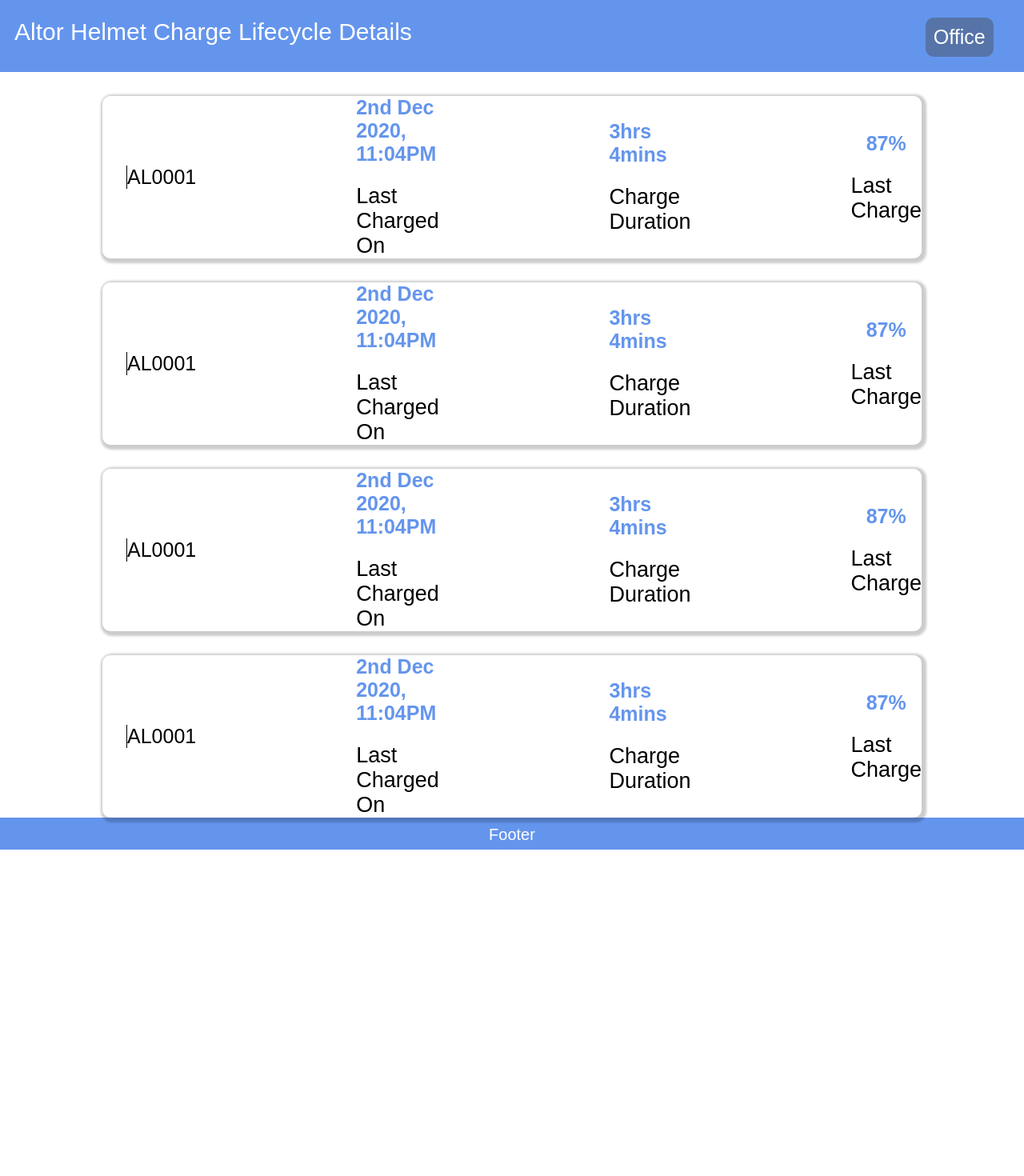
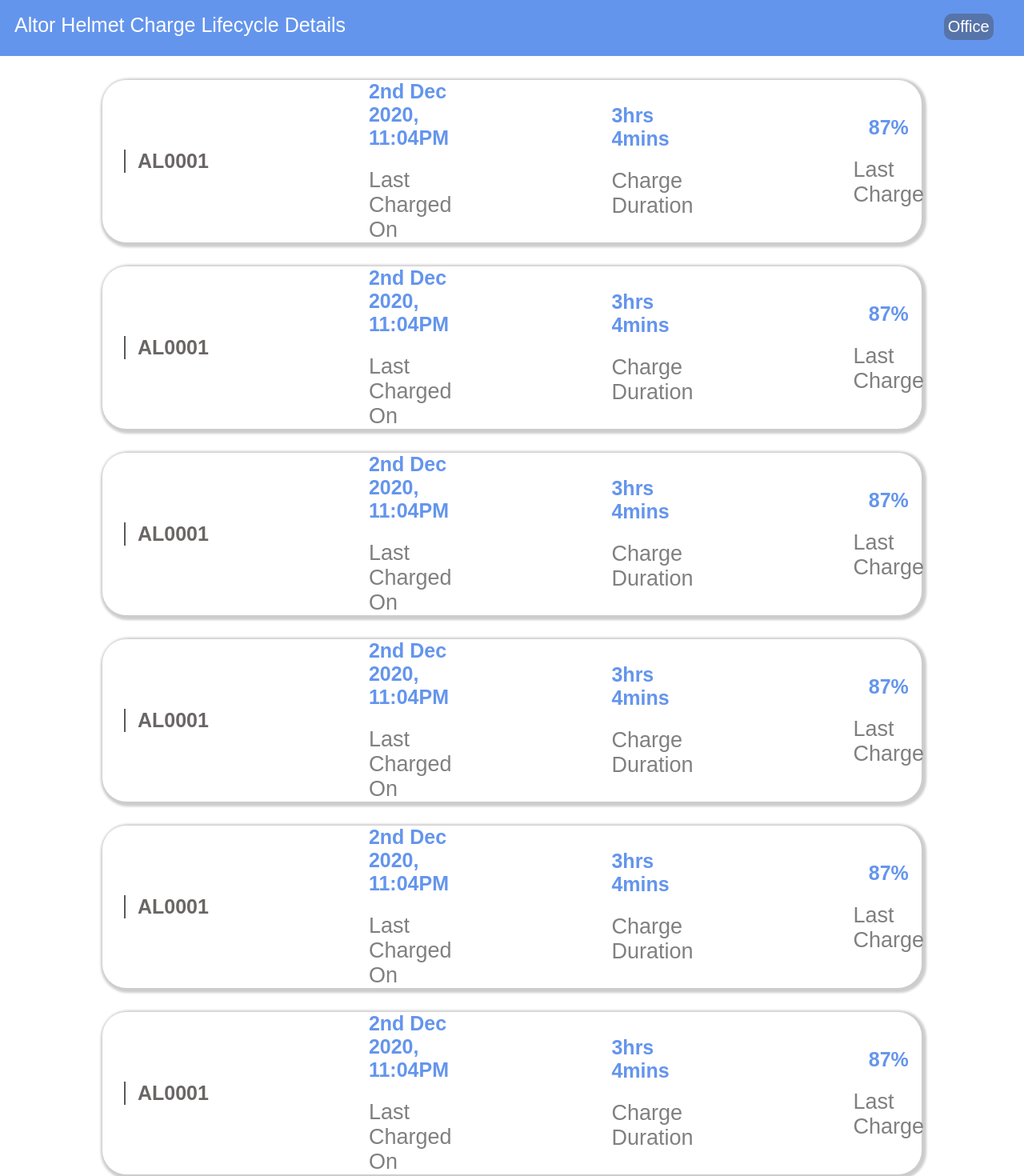
Before and after one commit to Soumil007/HelmetChaargingReport, a React (Create React App) app: page / in a window 1280 px wide. Shown: the top 1470 px of the page at 80% size. Before the commit the page ends 1062 px from the top, so only its background shows below. Built offline with nearby package versions, Linux system fonts and the light colour scheme.

Commit message:
again few css changes

```diff
--- a/src/components/Footer/Footer.css
+++ b/src/components/Footer/Footer.css
@@ -5,5 +5,9 @@
     background-color: cornflowerblue;
     min-height: 30px;
     padding-top: 10px;
-    margin: 0;
+    /* margin-top: 30px; */
+    position: relative;
+    bottom: 0;
+    margin-top: 20px;
+    margin-bottom: -500px;
 }
--- a/src/components/Footer/Footer.jsx
+++ b/src/components/Footer/Footer.jsx
@@ -2,8 +2,9 @@
 import "./Footer.css"
 
 function Footer(){
+
     return <>
-        <p className="footer">Footer</p>
+        <p className="footer">copyright © {new Date().getFullYear()} PRAESUS TECH PVT LTD</p>
     </>
 }
 
--- a/src/components/Header/Header.css
+++ b/src/components/Header/Header.css
@@ -1,23 +1,23 @@
 div.header{
     background-color: cornflowerblue;
-    min-height: 90px;
+    min-height: 70px;
     position: relative;
 }
 div span.ReportHeading{
-    font-size: 30px;
+    font-size: 25px;
     color: white;
     display: flex;
-    padding-top: 23px;
+    padding-top: 17px;
     margin-left: 18px;
 }
 span.storeName{
     position: absolute;
     color: white;
     right: 3%;
-    font-size: 25px;
+    font-size: 20px;
     display: flex;
-    bottom: 21%;
+    bottom: 28%;
     background-color: #5774a9;
-    padding:10px;
+    padding:5px;
     border-radius: 10px;
 }
--- a/src/components/HelmetChargeReport/HelmetChargeReport.css
+++ b/src/components/HelmetChargeReport/HelmetChargeReport.css
@@ -14,13 +14,16 @@
     font-size: 20px;
     margin-left: auto;
     margin-right: auto;
-    border-radius: 10px;
+    border-radius: 30px;
     box-shadow: 2px 2px 3px 4px rgba(0,0,0, 0.2);
 }
 span.helmetId{
-    border-left: 1px solid black;
+    border-left: 2px solid rgb(92, 88, 88);
     font-size: 25px;
     margin-left: 30px;
+    color: rgb(107, 102, 102);
+    font-weight: 600;
+    padding-left: 15px;
 }
 span.helmetAttri{
     display: inline-block;
@@ -43,5 +46,6 @@
     font-weight: 100;
     font-size: 27px;
     font-family: Arial, Helvetica, sans-serif;
+    color: grey;
 
 }
--- a/src/components/data.json
+++ b/src/components/data.json
@@ -1,4 +1,34 @@
 [
+    {
+        "id":"AL0001",
+        "LastChargedOn":"2nd Dec 2020, 11:04PM",
+        "ChargeDuration":"3hrs 4mins",
+        "LastCharge":"87%"
+    },
+    {
+        "id":"AL0001",
+        "LastChargedOn":"2nd Dec 2020, 11:04PM",
+        "ChargeDuration":"3hrs 4mins",
+        "LastCharge":"87%"
+    },
+    {
+        "id":"AL0001",
+        "LastChargedOn":"2nd Dec 2020, 11:04PM",
+        "ChargeDuration":"3hrs 4mins",
+        "LastCharge":"87%"
+    },
+    {
+        "id":"AL0001",
+        "LastChargedOn":"2nd Dec 2020, 11:04PM",
+        "ChargeDuration":"3hrs 4mins",
+        "LastCharge":"87%"
+    },
+    {
+        "id":"AL0001",
+        "LastChargedOn":"2nd Dec 2020, 11:04PM",
+        "ChargeDuration":"3hrs 4mins",
+        "LastCharge":"87%"
+    },
     {
         "id":"AL0001",
         "LastChargedOn":"2nd Dec 2020, 11:04PM",
```
Also changed, not shown: 1 other file (tests, documents, lock files or other folders).
